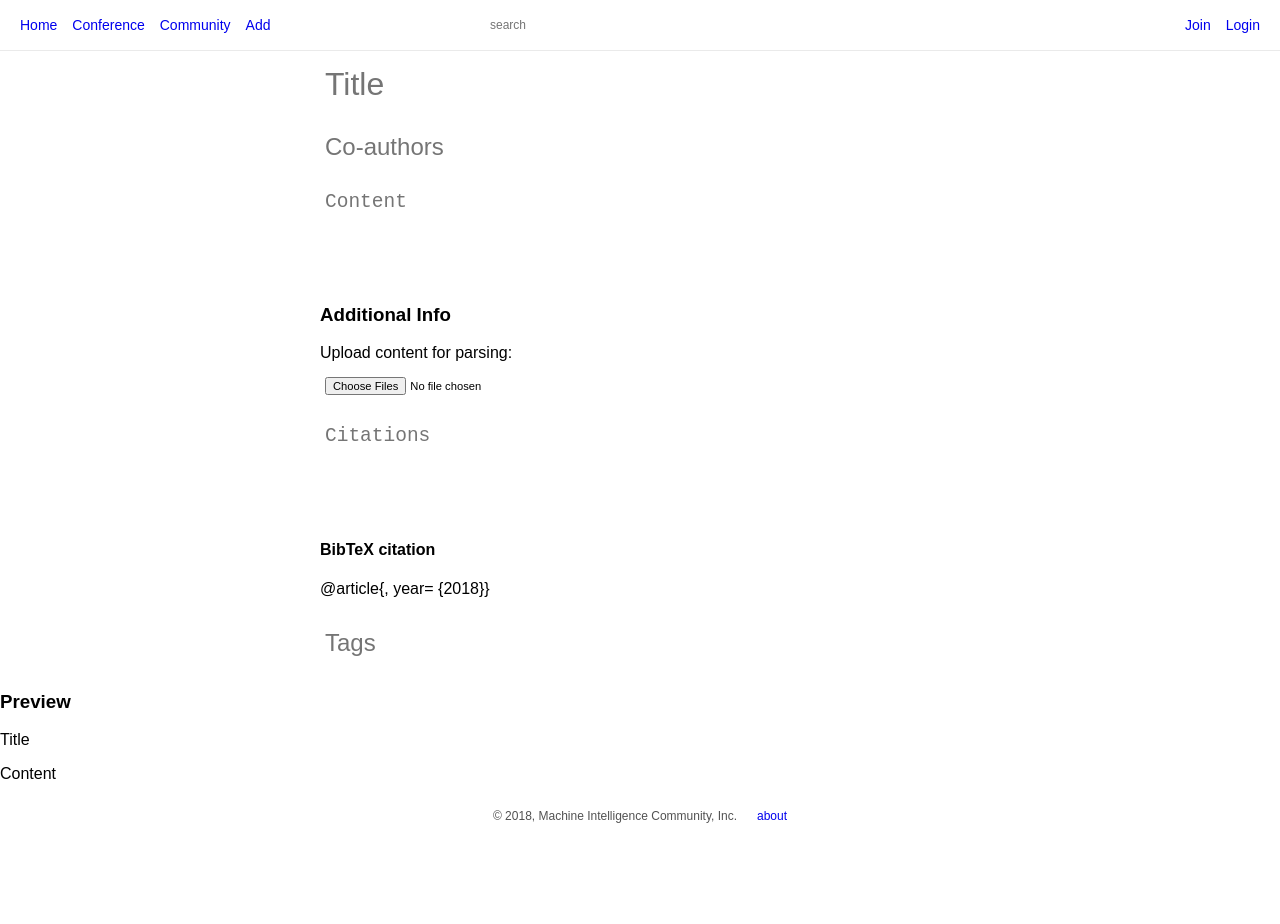
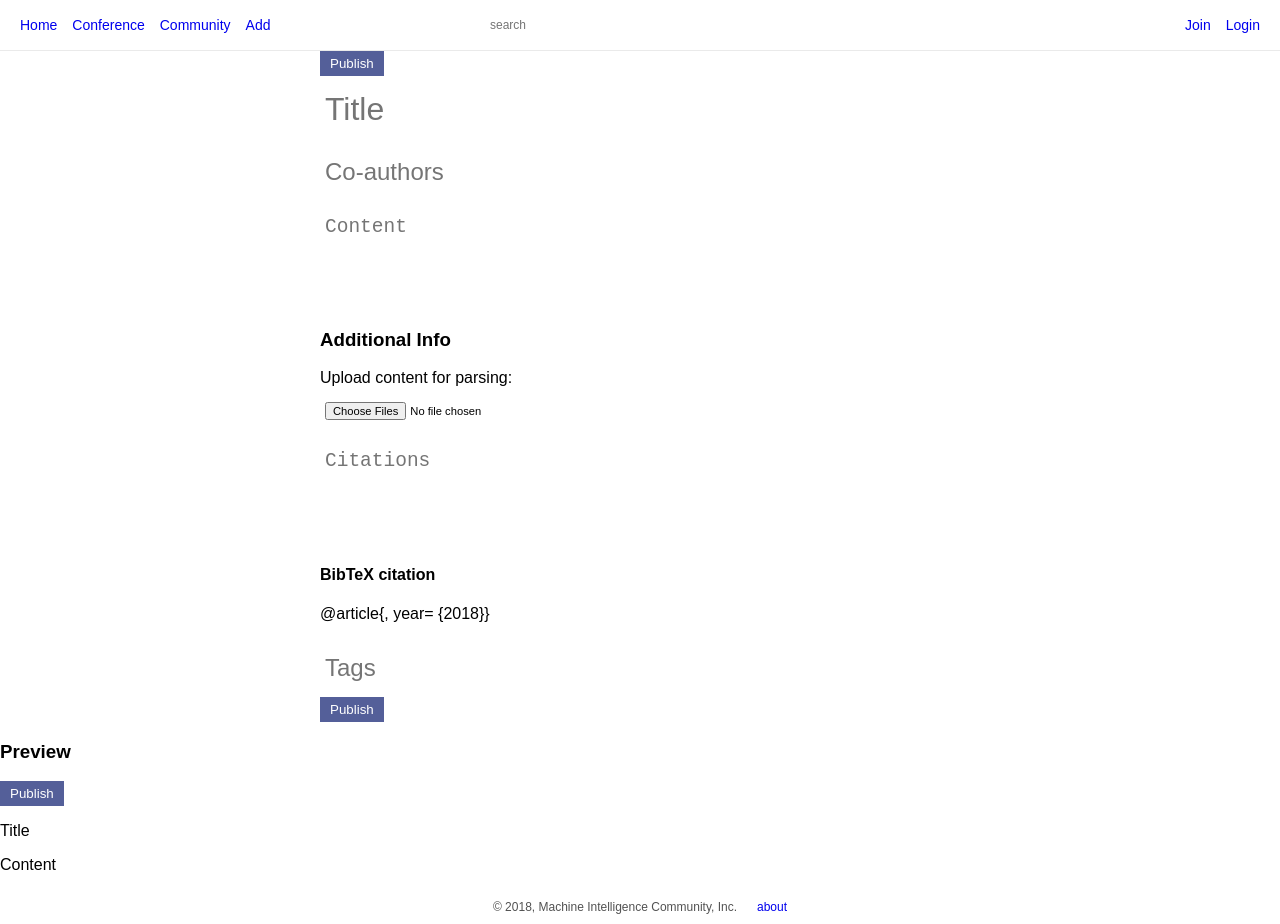
Before and after one commit to MICInc/knowledgegraph, a Vue app in the folder frontend/: page /add in a window 1280 px wide. Before the commit the page ends 833 px from the top, so only its background shows below. Built offline with nearby package versions, Linux system fonts and the light colour scheme.

Commit message:
Added publish button to content creation page and comment on content.js

```diff
--- a/frontend/src/views/AddContent.vue
+++ b/frontend/src/views/AddContent.vue
@@ -2,8 +2,7 @@
 	<div class="add-article main">
 		<PageNav></PageNav>
 		<div class="container">
-			<!-- <h2 v-if="bibtex.values.title.length == 0">Article Title</h2>
-			<h2 v-else>{{ bibtex.values.title }}</h2> -->
+			<button>Publish</button>
 			<form>
 				<input id="title" type="text" v-model="bibtex.values.title" v-on:blur="add_bibtex('title')" placeholder="Title"/>
 				<input type="text" v-model="bibtex.values.author" v-on:blur="add_bibtex('author')" placeholder="Co-authors"/>
@@ -28,9 +27,11 @@
 			<div id="tags">
 				<input v-model="content.tags" placeholder="Tags"></input>
 			</div>
+			<button>Publish</button>
 		</div>
 		<div class="preview">
 			<h3>Preview</h3>
+			<button>Publish</button>
 			<p>Title {{ content.title }}</p>
 			<p placeholder="Content..." >Content {{ content.content }}</p>
 		</div>
```
Also changed, not shown: 1 other file (tests, documents, lock files or other folders).
